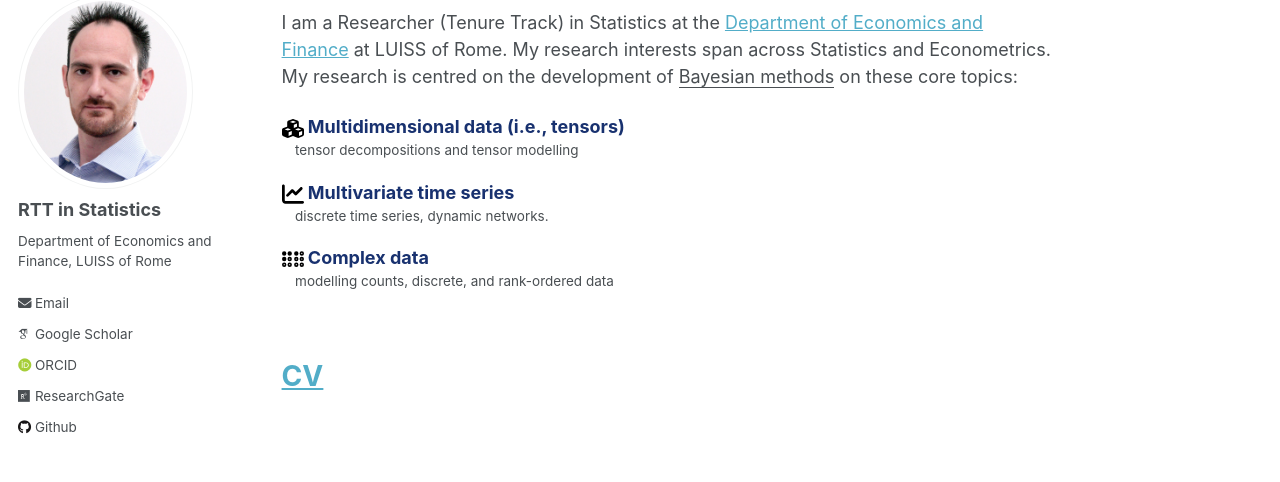
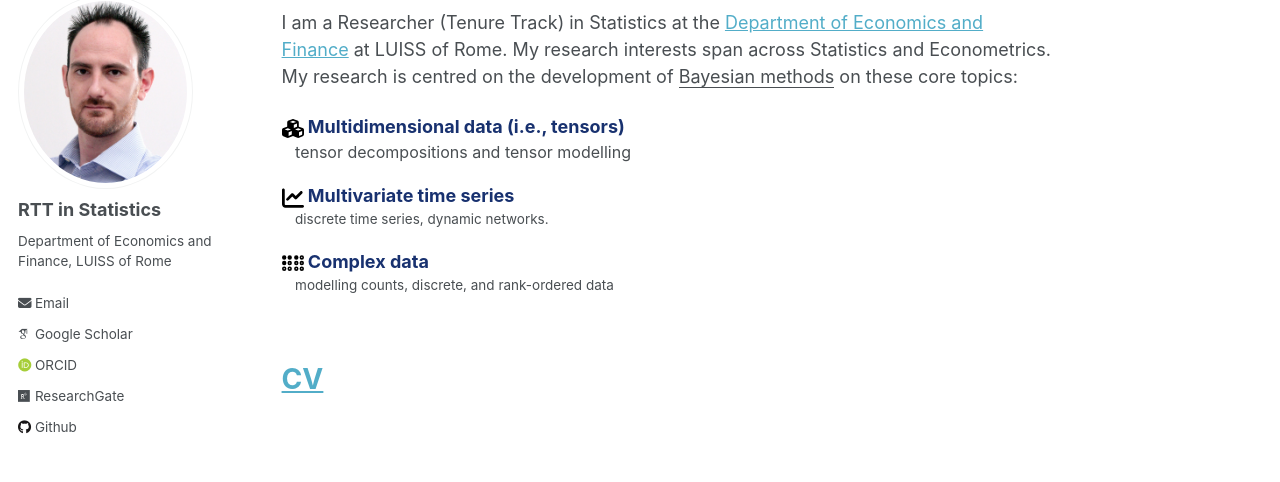
Before and after one commit to matteoiacopini/matteoiacopini.github.io, a Jekyll site: the page built from _pages/about.md, in a window 1280 px wide and 921 px high. Shown: the part 111-593 px from the top of the window. Built offline with Jekyll 4.4.1, drawn with Linux system fonts in a browser that asks for light colours; some web fonts are replaced.

Commit message:
Update about.md

```diff
--- a/_pages/about.md
+++ b/_pages/about.md
@@ -12,7 +12,7 @@ I am a Researcher (Tenure Track) in Statistics at the [Department of Economics a
 My research is centred on the development of <ins>Bayesian methods</ins> on these core topics:
 
 <img src="images/cubes.svg" width="22" height="22"> <font size="4" style="color:#18316F">Multidimensional data (i.e., tensors)</font>
-: tensor decompositions and tensor modelling
+: <font size="3">tensor decompositions and tensor modelling</font>
 
 <img src="images/chart-line.svg" width="22" height="22"> <font size="4" style="color:#18316F">Multivariate time series</font>
 : discrete time series, dynamic networks.
```
